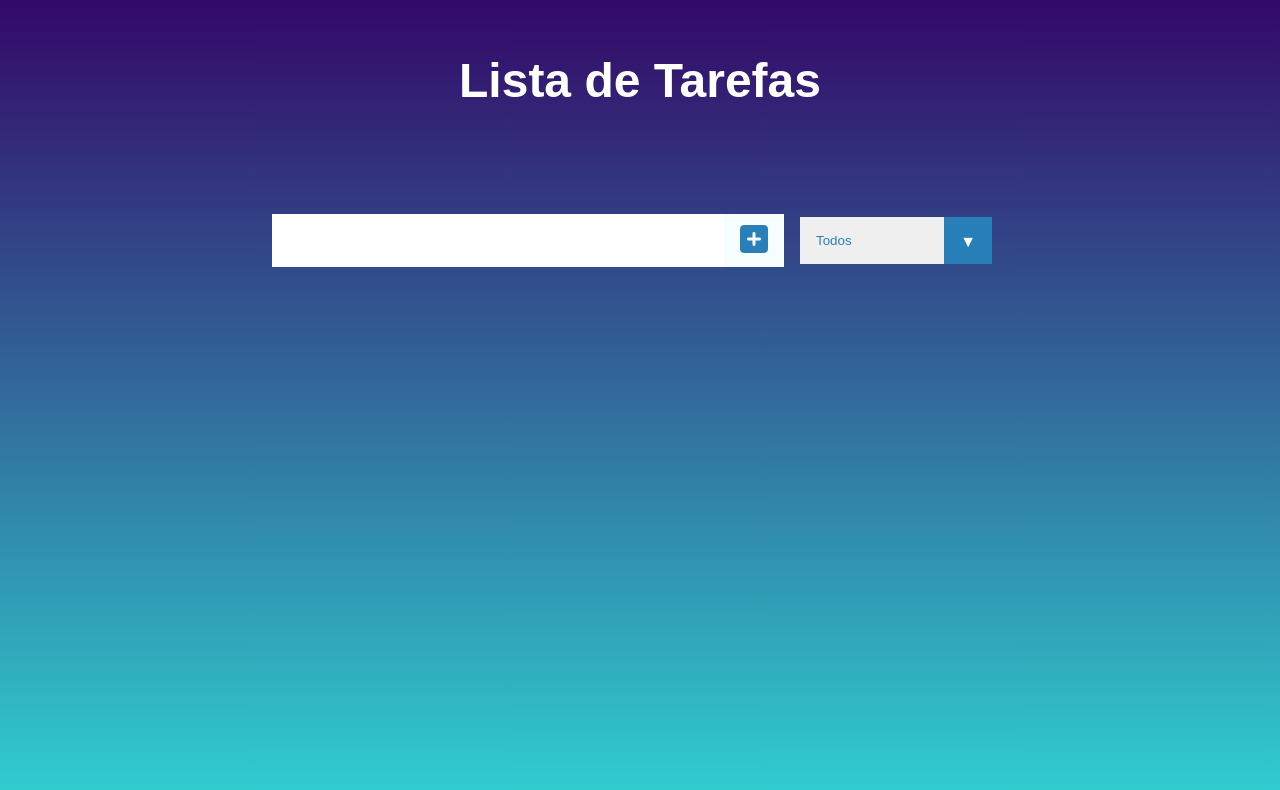
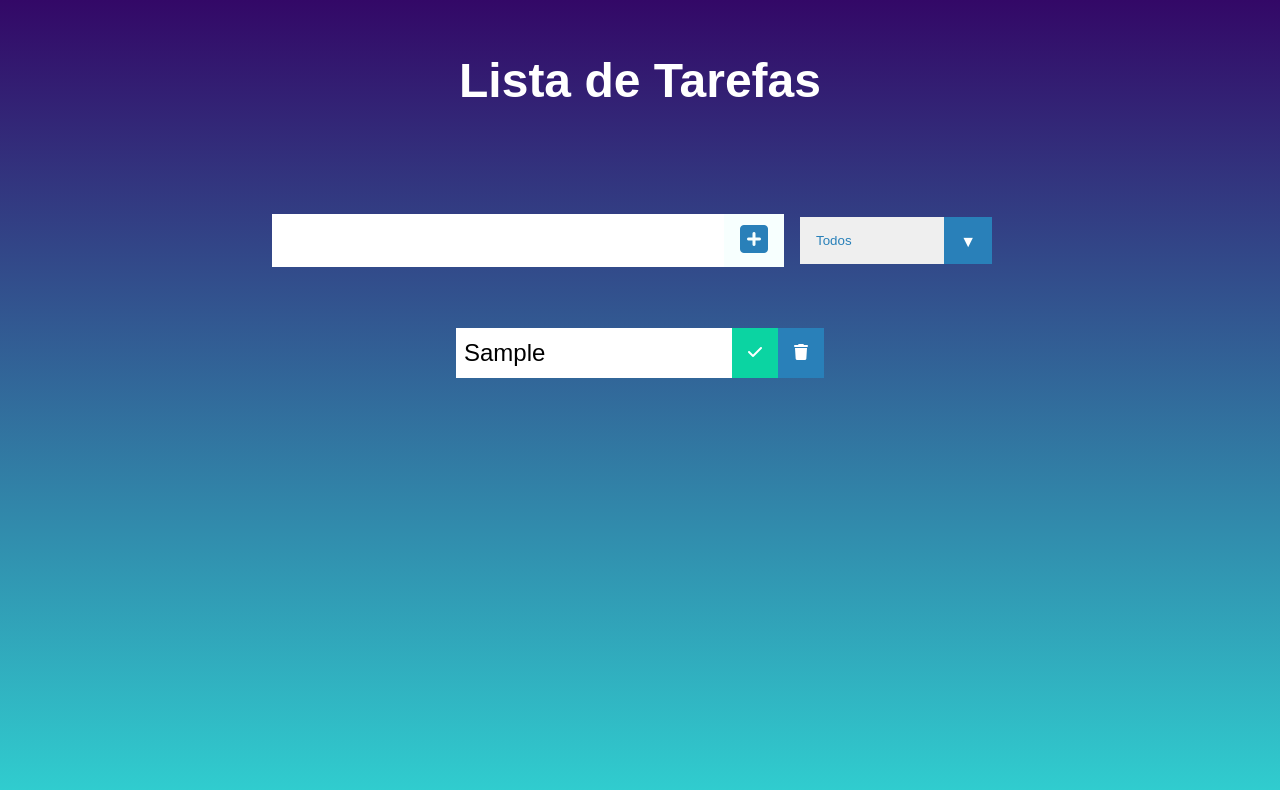
Before and after one commit to olagregs/Lista-de-tarefas, a React (Create React App) app: page / in a window 1280 px wide. Both pictures are taken after typing "Sample" into the empty fields and a click on the button 754 px from the left and 240 px from the top of the page. Shown: the top 790 px of the page. Built offline with nearby package versions, Linux system fonts and the light colour scheme.

Commit message:
Items renderizados na tela

```diff
--- a/src/App.js
+++ b/src/App.js
@@ -15,7 +15,7 @@
       </header>
 
       <Form todos={todos} setTodos={setTodos} inputText={inputText} setInput={setInput}/>
-      <TodoList />
+      <TodoList todos={todos}/>
     </div>
   );
 }
--- /dev/null
+++ b/src/components/todo.js
@@ -0,0 +1,18 @@
+import React from 'react';
+
+const Todo = ({ text }) => {
+  return (
+    <div className="todo">
+      <li className="todo-item">{text}</li>
+      <button className="complete-btn">
+        <i className="fas fa-check"></i>
+      </button>
+
+      <button className="trash-btn">
+        <i className="fas fa-trash"></i>
+      </button>
+    </div>
+  );
+}
+
+export default Todo;
--- a/src/components/todoList.js
+++ b/src/components/todoList.js
@@ -1,9 +1,15 @@
 import React from 'react';
 
-const TodoList = () => {
+import Todo from './todo';
+
+const TodoList = ({ todos }) => {
   return(
     <div className="todo-container">
-      <ul className="todo-list"></ul>
+      <ul className="todo-list">
+        {todos.map(todo => (
+          <Todo key={todo.id} text={ todo.text }/>
+        ))}
+      </ul>
     </div>
   );
 };
```
